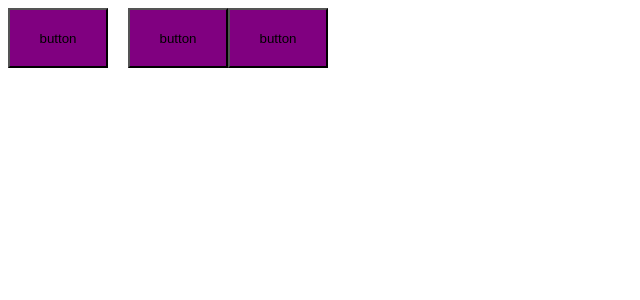
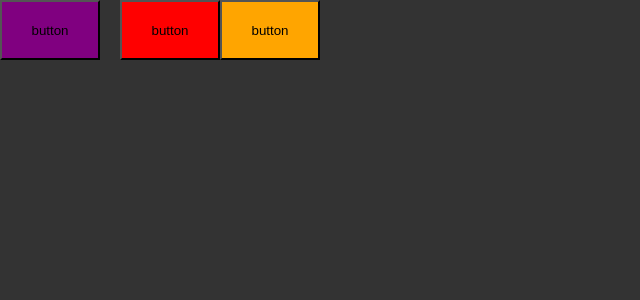
Before and after one commit to Emerson-lab/pomodoroBeluga, a React (Vite) app: page / in a window 1280 px wide. Shown: the top 300 px of the page, without its empty margins (0-640 px from the left). Built offline with nearby package versions, Linux system fonts and the light colour scheme.

Commit message:
global styles

```diff
--- a/src/App.tsx
+++ b/src/App.tsx
@@ -1,14 +1,20 @@
 import { ThemeProvider } from 'styled-components';
 import Button from "./components/Button";
+
+import { GlobalStyle } from './styles/global';
 import { defaultTheme } from './styles/themes/default';
 
 function App() {
 
   return (
     <ThemeProvider theme={defaultTheme}>
-      <Button variant="primary" style={{margin:"0px 20px 0px 0px"}}/>
+      <Button
+        variant="primary"
+        style={{ margin: "0px 20px 0px 0px" }}
+      />
       <Button variant="danger" />
-      <Button variant="secondary"/>
+      <Button variant="secondary" />
+      <GlobalStyle/>
     </ThemeProvider>
   )
 }
--- a/src/components/Button.styles.ts
+++ b/src/components/Button.styles.ts
@@ -2,8 +2,17 @@ import styled, { css } from 'styled-components';
 
 export type ButtonVariant = 'primary' | 'secondary' | 'danger' | 'success';
 
+export type ButtonSize = 'small' | 'medium' | 'large'
+
 interface ButtonProps {
-  variant: ButtonVariant
+  variant: ButtonVariant;
+  size: ButtonSize
+}
+
+const buttonSizes = {
+  small: '100px',
+  medium: '180px',
+  large: '220px'
 }
 
 const buttonVariants = {
@@ -14,14 +23,13 @@ const buttonVariants = {
 }
 
 export const ButtonContainer = styled.button<ButtonProps>`
-  width: 100px;
-  height: 60px;
-
-  background:  ${props => props.theme.primary}
-
-  /* ${props => {
+  ${props => {
     return css`
-      background: ${buttonVariants[props.variant]}
+      width: 100px;
+      background:  ${props => props.theme.primary};
+      height: 60px;
+      background: ${buttonVariants[props.variant]};
+      width: ${buttonSizes[props.size]};
     `
-  }} */
+  }}
 `
--- a/src/components/Button.tsx
+++ b/src/components/Button.tsx
@@ -1,14 +1,21 @@
 import { ButtonHTMLAttributes } from 'react';
-import { ButtonContainer, ButtonVariant } from './Button.styles'
+import { ButtonContainer, ButtonSize, ButtonVariant } from './Button.styles'
 
 interface ButtonProps extends ButtonHTMLAttributes<HTMLButtonElement> {
   variant: ButtonVariant;
+  size: ButtonSize
 }
 
-export default function Button({ variant = 'primary', ...props }: Partial<ButtonProps>) {
+export default function Button({
+  variant = 'primary',
+  size = 'small',
+  ...props
+}: Partial<ButtonProps>) {
+
   return (
     <ButtonContainer
       variant={variant}
+      size={size}
       {...props}
     >
       button
--- /dev/null
+++ b/src/styles/global.ts
@@ -0,0 +1,14 @@
+import { createGlobalStyle } from 'styled-components';
+
+export const GlobalStyle = createGlobalStyle`
+ * {
+    margin: 0;
+    padding: 0;
+    box-sizing: border-box;
+ }
+
+ body {
+    background: #333;
+    color: #fff;
+ }
+`
```
